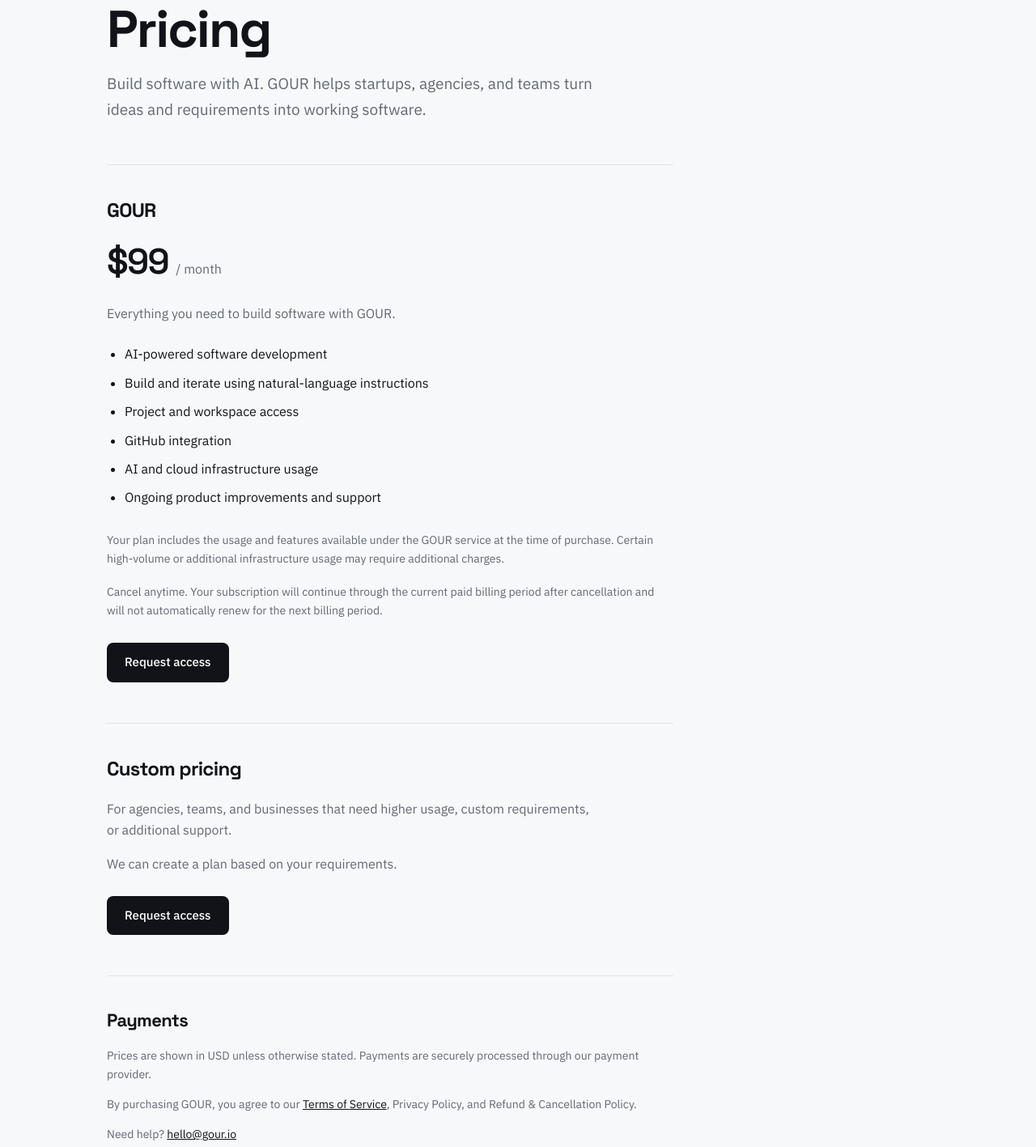
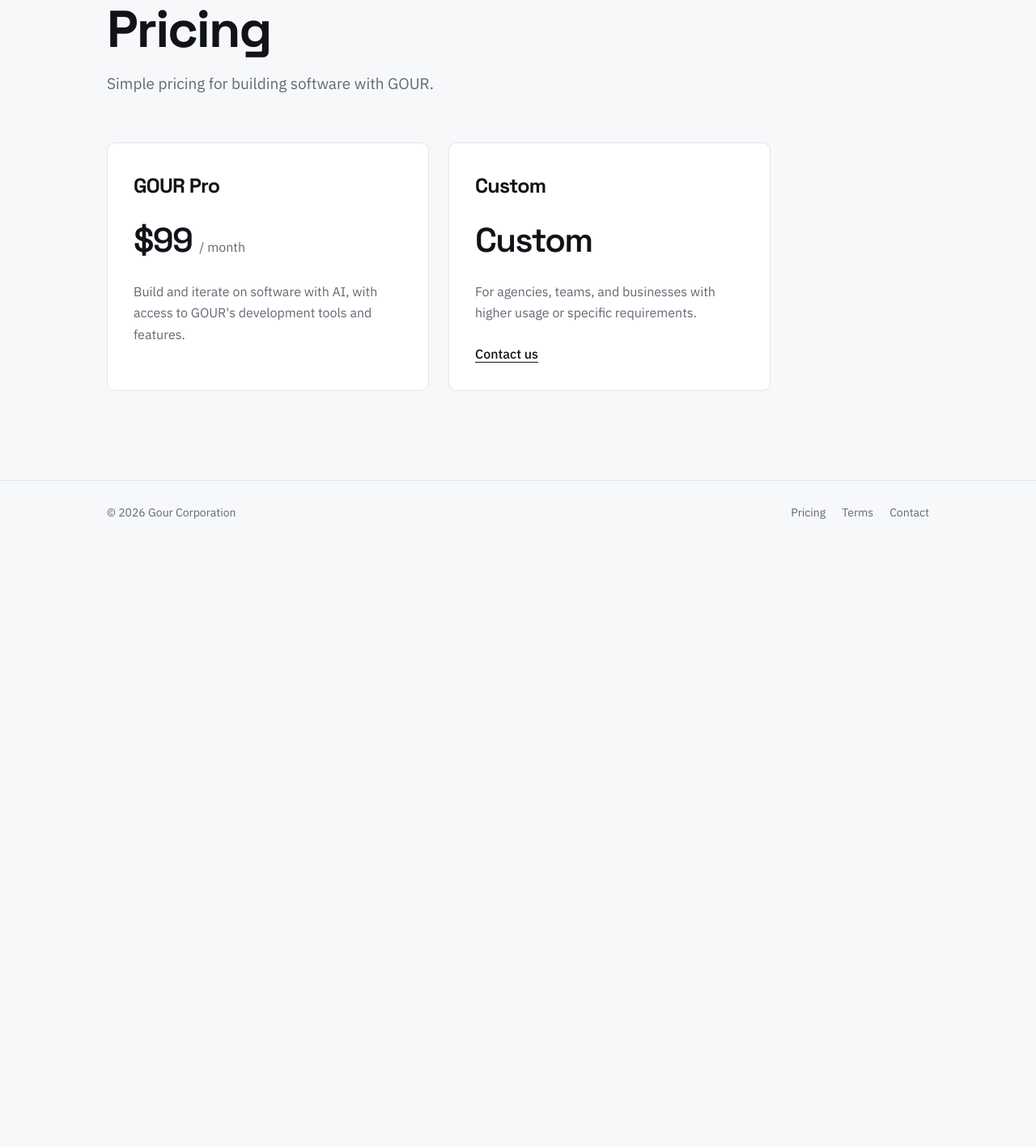
Before and after one commit to happyhaplu/gour.landing.page, a plain HTML site: page pricing.html in a window 1280 px wide. Shown: the part 87-1504 px from the top of the page at 81% size. After the commit the page ends 800 px from the top, so only its background shows below. Drawn offline with Linux system fonts and the light colour scheme.

Commit message:
Update pricing.html

```diff
--- a/pricing.html
+++ b/pricing.html
@@ -8,7 +8,7 @@
 
   <meta
     name="description"
-    content="GOUR pricing. Build software with AI."
+    content="GOUR pricing. Simple plans for building software with AI."
   >
 
   <link rel="preconnect" href="https://fonts.googleapis.com">
@@ -51,7 +51,7 @@
     }
 
     .content {
-      max-width: 700px;
+      max-width: 820px;
     }
 
     h1,
@@ -73,21 +73,29 @@
       font-size: 19px;
     }
 
-    .pricing-section {
-      margin-top: 52px;
-      padding-top: 36px;
-      border-top: 1px solid var(--border);
+    .pricing {
+      display: grid;
+      grid-template-columns: repeat(2, 1fr);
+      gap: 24px;
+      margin-top: 56px;
     }
 
-    .plan-name {
-      margin: 0 0 8px;
-      font-size: 24px;
+    .plan {
+      padding: 32px;
+      background: var(--surface);
+      border: 1px solid var(--border);
+      border-radius: 10px;
+    }
+
+    .plan h2 {
+      margin: 0 0 12px;
+      font-size: 25px;
     }
 
     .price {
-      margin: 0 0 14px;
+      margin: 0 0 16px;
       font-family: "Space Grotesk", sans-serif;
-      font-size: 44px;
+      font-size: 42px;
       font-weight: 600;
       letter-spacing: -0.04em;
     }
@@ -101,76 +109,17 @@
     }
 
     .description {
-      margin: 0 0 24px;
-      max-width: 600px;
+      margin: 0;
       color: var(--muted);
     }
 
-    ul {
-      margin: 0 0 28px;
-      padding-left: 22px;
-    }
-
-    li {
-      margin-bottom: 9px;
-    }
-
-    .note {
-      margin: 18px 0;
-      color: var(--muted);
-      font-size: 14px;
-    }
-
-    .request-button {
+    .contact-link {
       display: inline-block;
-      margin-top: 10px;
-      padding: 12px 22px;
-      border-radius: 8px;
-      background: var(--text);
-      color: #ffffff;
-      text-decoration: none;
-      font-size: 15px;
+      margin-top: 24px;
+      color: var(--text);
       font-weight: 500;
-    }
-
-    .request-button:hover {
-      opacity: 0.88;
-    }
-
-    .custom {
-      margin-top: 50px;
-      padding-top: 36px;
-      border-top: 1px solid var(--border);
-    }
-
-    .custom h2 {
-      margin: 0 0 10px;
-      font-size: 24px;
-    }
-
-    .custom p {
-      max-width: 600px;
-      color: var(--muted);
-    }
-
-    .payments {
-      margin-top: 50px;
-      padding-top: 36px;
-      border-top: 1px solid var(--border);
-    }
-
-    .payments h2 {
-      margin: 0 0 12px;
-      font-size: 22px;
-    }
-
-    .payments p {
-      color: var(--muted);
-      font-size: 14px;
-    }
-
-    .payments a {
-      color: var(--text);
+      text-decoration: underline;
+      text-underline-offset: 4px;
     }
 
     footer {
@@ -210,8 +159,8 @@
         padding: 60px 0 80px;
       }
 
-      .price {
-        font-size: 38px;
+      .pricing {
+        grid-template-columns: 1fr;
       }
 
       .footer-row {
@@ -231,104 +180,46 @@
         <h1>Pricing</h1>
 
         <p class="intro">
-          Build software with AI. GOUR helps startups, agencies, and
-          teams turn ideas and requirements into working software.
+          Simple pricing for building software with GOUR.
         </p>
 
+        <section class="pricing">
 
-        <section class="pricing-section">
+          <div class="plan">
+            <h2>GOUR Pro</h2>
 
-          <h2 class="plan-name">GOUR</h2>
+            <div class="price">
+              $99 <span>/ month</span>
+            </div>
 
-          <div class="price">
-            $99 <span>/ month</span>
+            <p class="description">
+              Build and iterate on software with AI, with access to
+              GOUR's development tools and features.
+            </p>
           </div>
 
-          <p class="description">
-            Everything you need to build software with GOUR.
-          </p>
+          <div class="plan">
+            <h2>Custom</h2>
 
-          <ul>
-            <li>AI-powered software development</li>
-            <li>Build and iterate using natural-language instructions</li>
-            <li>Project and workspace access</li>
-            <li>GitHub integration</li>
-            <li>AI and cloud infrastructure usage</li>
-            <li>Ongoing product improvements and support</li>
-          </ul>
+            <div class="price">
+              Custom
+            </div>
 
-          <p class="note">
-            Your plan includes the usage and features available under
-            the GOUR service at the time of purchase. Certain high-volume
-            or additional infrastructure usage may require additional
-            charges.
-          </p>
+            <p class="description">
+              For agencies, teams, and businesses with higher usage or
+              specific requirements.
+            </p>
 
-          <p class="note">
-            Cancel anytime. Your subscription will continue through the
-            current paid billing period after cancellation and will not
-            automatically renew for the next billing period.
-          </p>
-
-          <a
-            href="mailto:hello@gour.io?subject=Request%20access%20to%20GOUR"
-            class="request-button"
-          >
-            Request access
-          </a>
-
-        </section>
-
-
-        <section class="custom">
-
-          <h2>Custom pricing</h2>
-
-          <p>
-            For agencies, teams, and businesses that need higher usage,
-            custom requirements, or additional support.
-          </p>
-
-          <p>
-            We can create a plan based on your requirements.
-          </p>
-
-          <a
-            href="mailto:hello@gour.io?subject=Custom%20GOUR%20pricing"
-            class="request-button"
-          >
-            Request access
-          </a>
-
-        </section>
-
-
-        <section class="payments">
-
-          <h2>Payments</h2>
-
-          <p>
-            Prices are shown in USD unless otherwise stated.
-            Payments are securely processed through our payment provider.
-          </p>
-
-          <p>
-            By purchasing GOUR, you agree to our
-            <a href="/terms.html">Terms of Service</a>,
-            Privacy Policy, and Refund &amp; Cancellation Policy.
-          </p>
-
-          <p>
-            Need help?
-            <a href="mailto:hello@gour.io">hello@gour.io</a>
-          </p>
+            <a href="/contact.html" class="contact-link">
+              Contact us
+            </a>
+          </div>
 
         </section>
 
       </div>
     </div>
   </main>
-
 
   <footer>
     <div class="page-wrap footer-row">
```
